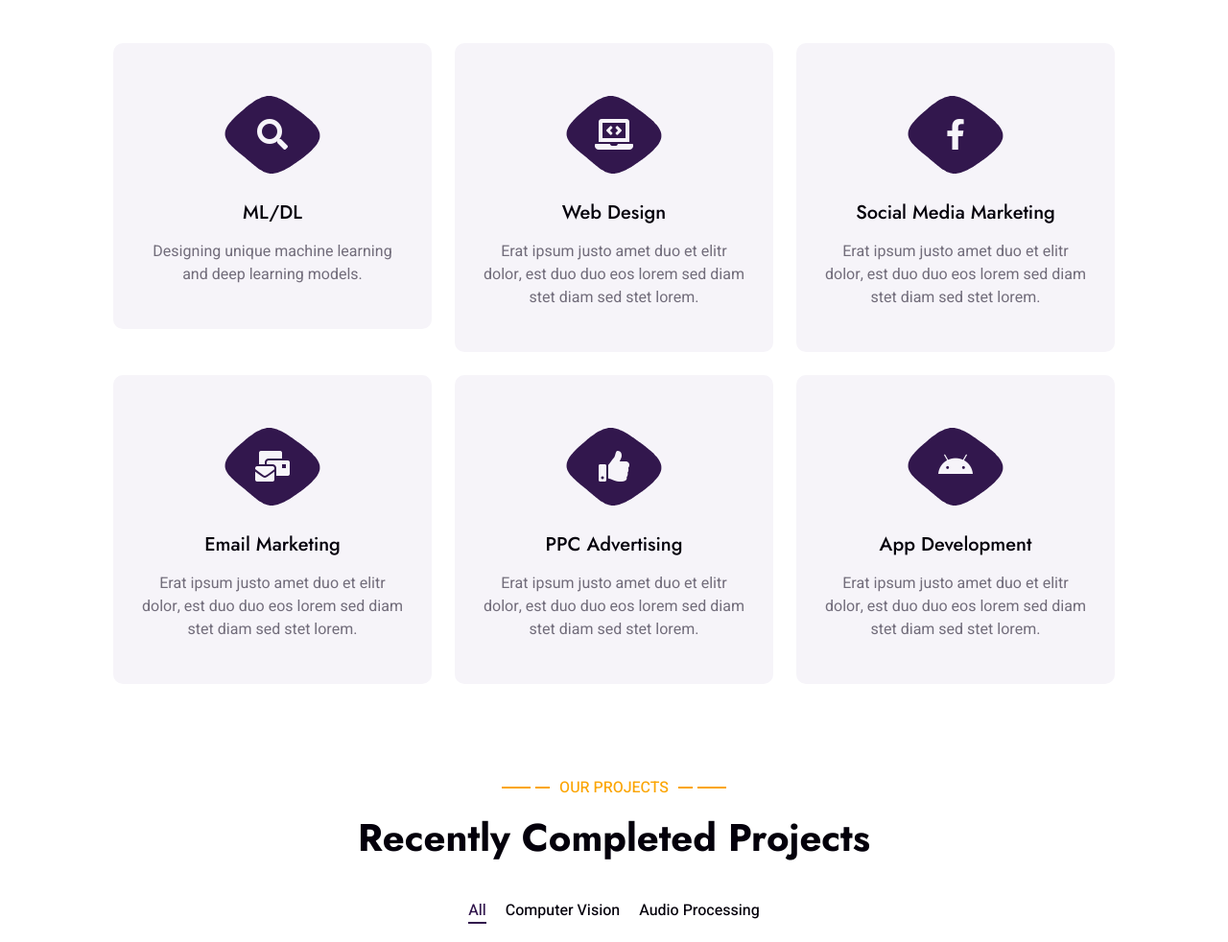
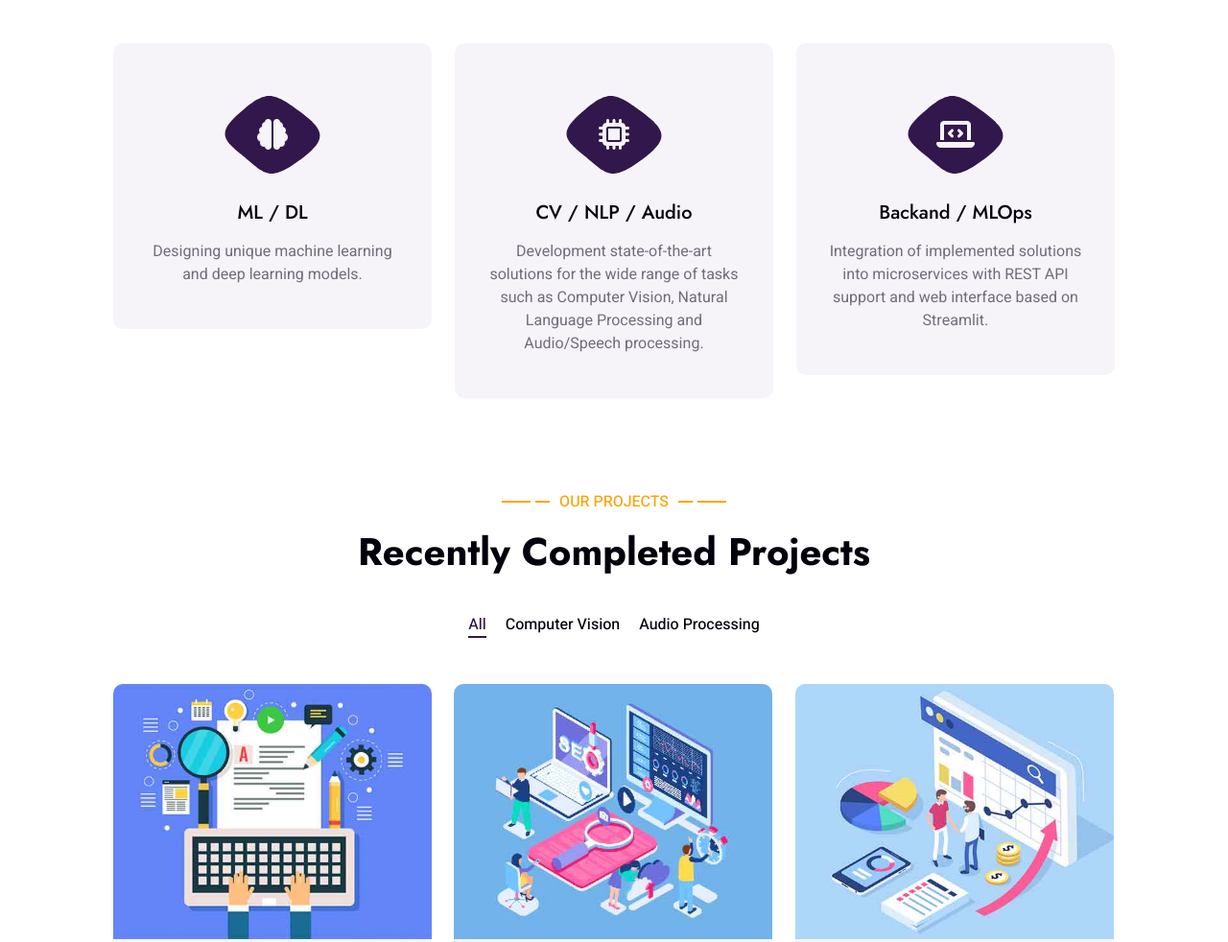
Before and after one commit to NeuralNetic/website, a plain HTML site: page index.html in a window 1280 px wide. Shown: the part 1061-2043 px from the top of the page at 96% size. Drawn offline with nearby package versions, Linux system fonts and the light colour scheme.

Commit message:
Change icond

```diff
--- a/index.html
+++ b/index.html
@@ -19,6 +19,7 @@
     <!-- Icon Font Stylesheet -->
     <link href="https://cdnjs.cloudflare.com/ajax/libs/font-awesome/5.10.0/css/all.min.css" rel="stylesheet">
     <link href="https://cdn.jsdelivr.net/npm/bootstrap-icons@1.4.1/font/bootstrap-icons.css" rel="stylesheet">
+    <script src="https://kit.fontawesome.com/74d15a5aec.js" crossorigin="anonymous"></script>
 
     <!-- Libraries Stylesheet -->
     <link href="lib/animate/animate.min.css" rel="stylesheet">
@@ -199,9 +200,9 @@
                     <div class="col-lg-4 col-md-6 wow fadeInUp" data-wow-delay="0.1s">
                         <div class="service-item d-flex flex-column text-center rounded">
                             <div class="service-icon flex-shrink-0">
-                                <i class="fa fa-search fa-2x"></i>
+                                <i class="fa-solid fa-brain fa-2x"></i>
                             </div>
-                            <h5 class="mb-3">ML/DL</h5>
+                            <h5 class="mb-3">ML / DL</h5>
                             <p class="m-0">Designing unique machine learning and deep learning models.</p>
                             <a class="btn btn-square" href=""><i class="fa fa-arrow-right"></i></a>
                         </div>
@@ -209,53 +210,55 @@
                     <div class="col-lg-4 col-md-6 wow fadeInUp" data-wow-delay="0.3s">
                         <div class="service-item d-flex flex-column text-center rounded">
                             <div class="service-icon flex-shrink-0">
-                                <i class="fa fa-laptop-code fa-2x"></i>
+<!--                                <i class="fa-solid fa-laptop-code fa-2x"></i>-->
+                                <i class="fa fa-microchip fa-2x"></i>
                             </div>
-                            <h5 class="mb-3">Web Design</h5>
-                            <p class="m-0">Erat ipsum justo amet duo et elitr dolor, est duo duo eos lorem sed diam stet diam sed stet lorem.</p>
+                            <h5 class="mb-3">CV / NLP / Audio </h5>
+                            <p class="m-0">Development state-of-the-art solutions for the wide range of tasks such as Computer Vision,
+                                Natural Language Processing and Audio/Speech processing.</p>
                             <a class="btn btn-square" href=""><i class="fa fa-arrow-right"></i></a>
                         </div>
                     </div>
                     <div class="col-lg-4 col-md-6 wow fadeInUp" data-wow-delay="0.5s">
                         <div class="service-item d-flex flex-column text-center rounded">
                             <div class="service-icon flex-shrink-0">
-                                <i class="fab fa-facebook-f fa-2x"></i>
+                                <i class="fa fa-laptop-code fa-2x"></i>
                             </div>
-                            <h5 class="mb-3">Social Media Marketing</h5>
-                            <p class="m-0">Erat ipsum justo amet duo et elitr dolor, est duo duo eos lorem sed diam stet diam sed stet lorem.</p>
+                            <h5 class="mb-3">Backand / MLOps</h5>
+                            <p class="m-0">Integration of implemented solutions into microservices with REST API support and web interface based on Streamlit.</p>
                             <a class="btn btn-square" href=""><i class="fa fa-arrow-right"></i></a>
                         </div>
                     </div>
-                    <div class="col-lg-4 col-md-6 wow fadeInUp" data-wow-delay="0.1s">
-                        <div class="service-item d-flex flex-column text-center rounded">
-                            <div class="service-icon flex-shrink-0">
-                                <i class="fa fa-mail-bulk fa-2x"></i>
-                            </div>
-                            <h5 class="mb-3">Email Marketing</h5>
-                            <p class="m-0">Erat ipsum justo amet duo et elitr dolor, est duo duo eos lorem sed diam stet diam sed stet lorem.</p>
-                            <a class="btn btn-square" href=""><i class="fa fa-arrow-right"></i></a>
-                        </div>
-                    </div>
-                    <div class="col-lg-4 col-md-6 wow fadeInUp" data-wow-delay="0.3s">
-                        <div class="service-item d-flex flex-column text-center rounded">
-                            <div class="service-icon flex-shrink-0">
-                                <i class="fa fa-thumbs-up fa-2x"></i>
-                            </div>
-                            <h5 class="mb-3">PPC Advertising</h5>
-                            <p class="m-0">Erat ipsum justo amet duo et elitr dolor, est duo duo eos lorem sed diam stet diam sed stet lorem.</p>
-                            <a class="btn btn-square" href=""><i class="fa fa-arrow-right"></i></a>
-                        </div>
-                    </div>
-                    <div class="col-lg-4 col-md-6 wow fadeInUp" data-wow-delay="0.5s">
-                        <div class="service-item d-flex flex-column text-center rounded">
-                            <div class="service-icon flex-shrink-0">
-                                <i class="fab fa-android fa-2x"></i>
-                            </div>
-                            <h5 class="mb-3">App Development</h5>
-                            <p class="m-0">Erat ipsum justo amet duo et elitr dolor, est duo duo eos lorem sed diam stet diam sed stet lorem.</p>
-                            <a class="btn btn-square" href=""><i class="fa fa-arrow-right"></i></a>
-                        </div>
-                    </div>
+<!--                    <div class="col-lg-4 col-md-6 wow fadeInUp" data-wow-delay="0.1s">-->
+<!--                        <div class="service-item d-flex flex-column text-center rounded">-->
+<!--                            <div class="service-icon flex-shrink-0">-->
+<!--                                <i class="fa fa-mail-bulk fa-2x"></i>-->
+<!--                            </div>-->
+<!--                            <h5 class="mb-3">Email Marketing</h5>-->
+<!--                            <p class="m-0">Erat ipsum justo amet duo et elitr dolor, est duo duo eos lorem sed diam stet diam sed stet lorem.</p>-->
+<!--                            <a class="btn btn-square" href=""><i class="fa fa-arrow-right"></i></a>-->
+<!--                        </div>-->
+<!--                    </div>-->
+<!--                    <div class="col-lg-4 col-md-6 wow fadeInUp" data-wow-delay="0.3s">-->
+<!--                        <div class="service-item d-flex flex-column text-center rounded">-->
+<!--                            <div class="service-icon flex-shrink-0">-->
+<!--                                <i class="fa fa-thumbs-up fa-2x"></i>-->
+<!--                            </div>-->
+<!--                            <h5 class="mb-3">PPC Advertising</h5>-->
+<!--                            <p class="m-0">Erat ipsum justo amet duo et elitr dolor, est duo duo eos lorem sed diam stet diam sed stet lorem.</p>-->
+<!--                            <a class="btn btn-square" href=""><i class="fa fa-arrow-right"></i></a>-->
+<!--                        </div>-->
+<!--                    </div>-->
+<!--                    <div class="col-lg-4 col-md-6 wow fadeInUp" data-wow-delay="0.5s">-->
+<!--                        <div class="service-item d-flex flex-column text-center rounded">-->
+<!--                            <div class="service-icon flex-shrink-0">-->
+<!--                                <i class="fab fa-android fa-2x"></i>-->
+<!--                            </div>-->
+<!--                            <h5 class="mb-3">App Development</h5>-->
+<!--                            <p class="m-0">Erat ipsum justo amet duo et elitr dolor, est duo duo eos lorem sed diam stet diam sed stet lorem.</p>-->
+<!--                            <a class="btn btn-square" href=""><i class="fa fa-arrow-right"></i></a>-->
+<!--                        </div>-->
+<!--                    </div>-->
                 </div>
             </div>
         </div>
```
